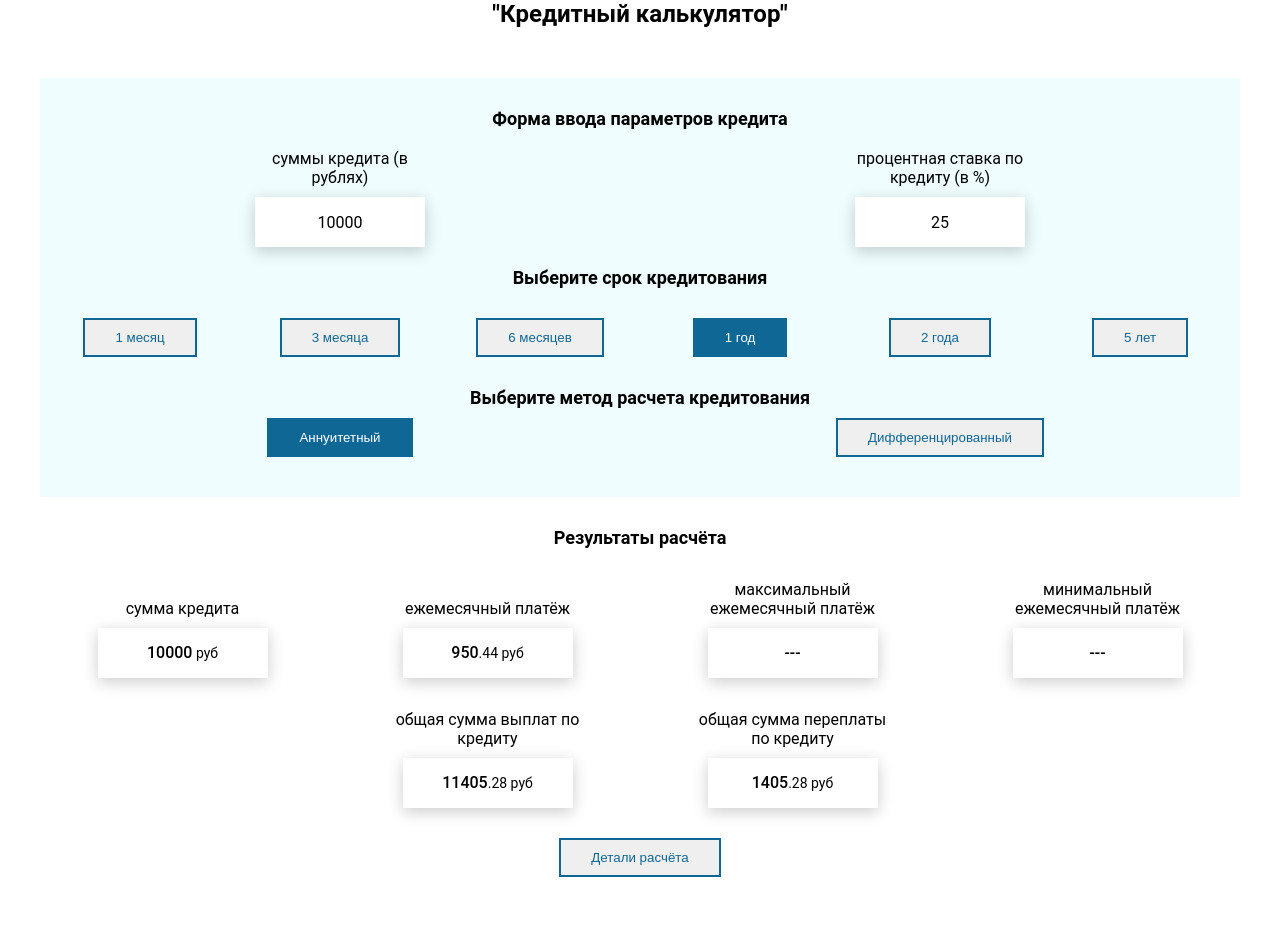
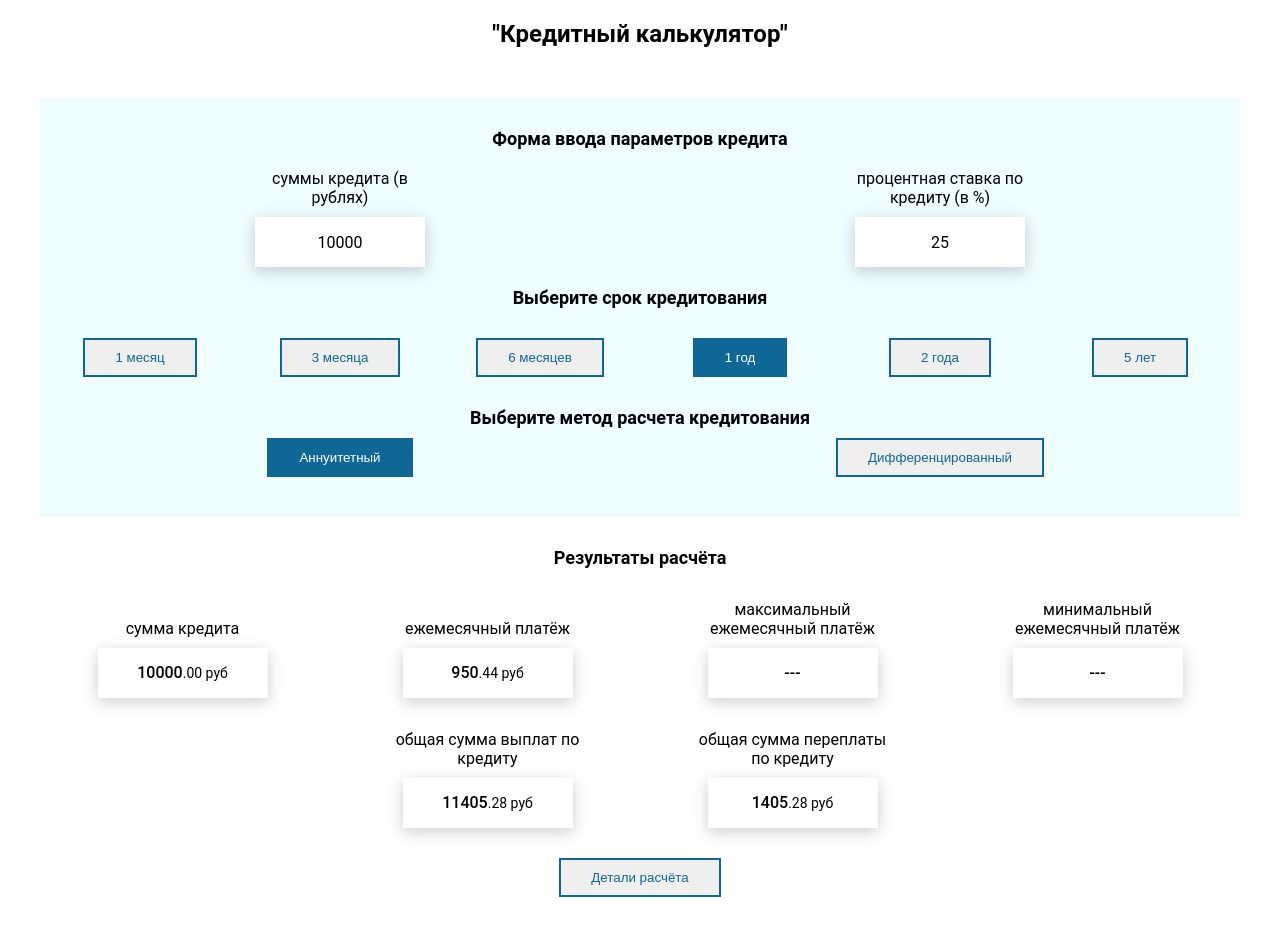
Before and after one commit to MillionerMIN/credit-calculator, a React (Create React App) app: page / in a window 1280 px wide. Shown: the top 936 px of the page. Built offline with nearby package versions, Linux system fonts and the light colour scheme; no server answers.

Commit message:
modify readme.md

```diff
--- a/src/components/app/App.module.css
+++ b/src/components/app/App.module.css
@@ -1,5 +1,5 @@
 .app {
-  padding: 50 0;
+  padding: 20px 0;
 }
 
 .title {
--- a/src/components/common/textLow/TextLow.tsx
+++ b/src/components/common/textLow/TextLow.tsx
@@ -11,11 +11,22 @@ export const TextLow = (props: TextLowPropsType) => {
   let before = str.indexOf('.');
   if (before === -1 && str > 0) {
     firstStr = str;
+    lastStr = '.00';
+    if (firstStr === 0) {
+      firstStr = 0;
+      lastStr = '';
+    }
   } else if (before === -1 && str < 0) {
     firstStr = '---';
   } else {
     firstStr = str.slice(0, before);
     lastStr = str.slice(before, str.length);
+    if (firstStr === 0) {
+      firstStr = 0;
+    }
+    if (lastStr.length < 3) {
+      lastStr += '0';
+    }
   }
 
   return (
--- a/src/components/common/textLow/textLow.module.css
+++ b/src/components/common/textLow/textLow.module.css
@@ -1,5 +1,4 @@
 .first {
-  align-self: center;
   font-weight: 500;
   font-size: 16px;
 }
--- a/src/components/detailsCalculation/DetailsCalculation.tsx
+++ b/src/components/detailsCalculation/DetailsCalculation.tsx
@@ -1,4 +1,5 @@
 import { CalculationDetailsType } from '../calculat/Calculate';
+import { TextLow } from '../common/textLow/TextLow';
 import style from './DetailsCalculation.module.css';
 
 type DetailsCalculationPropsType = {
@@ -13,10 +14,18 @@ export const DetailsCalculation = (props: DetailsCalculationPropsType) => {
     <tr key={i}>
       <td>{i + 1}</td>
       <td>{el.date}</td>
-      <td>{el.presents}</td>
-      <td>{el.mainDebt}</td>
-      <td>{el.dif}</td>
-      <td>{el.remainSumma}</td>
+      <td>
+        <TextLow num={el.presents} />
+      </td>
+      <td>
+        <TextLow num={el.mainDebt} />
+      </td>
+      <td>
+        <TextLow num={el.dif} />
+      </td>
+      <td>
+        <TextLow num={el.remainSumma} />
+      </td>
     </tr>
   ));
 
```
Also changed, not shown: src/img/Credit-calculator.gif (added), 1 other file (tests, documents, lock files or other folders).
